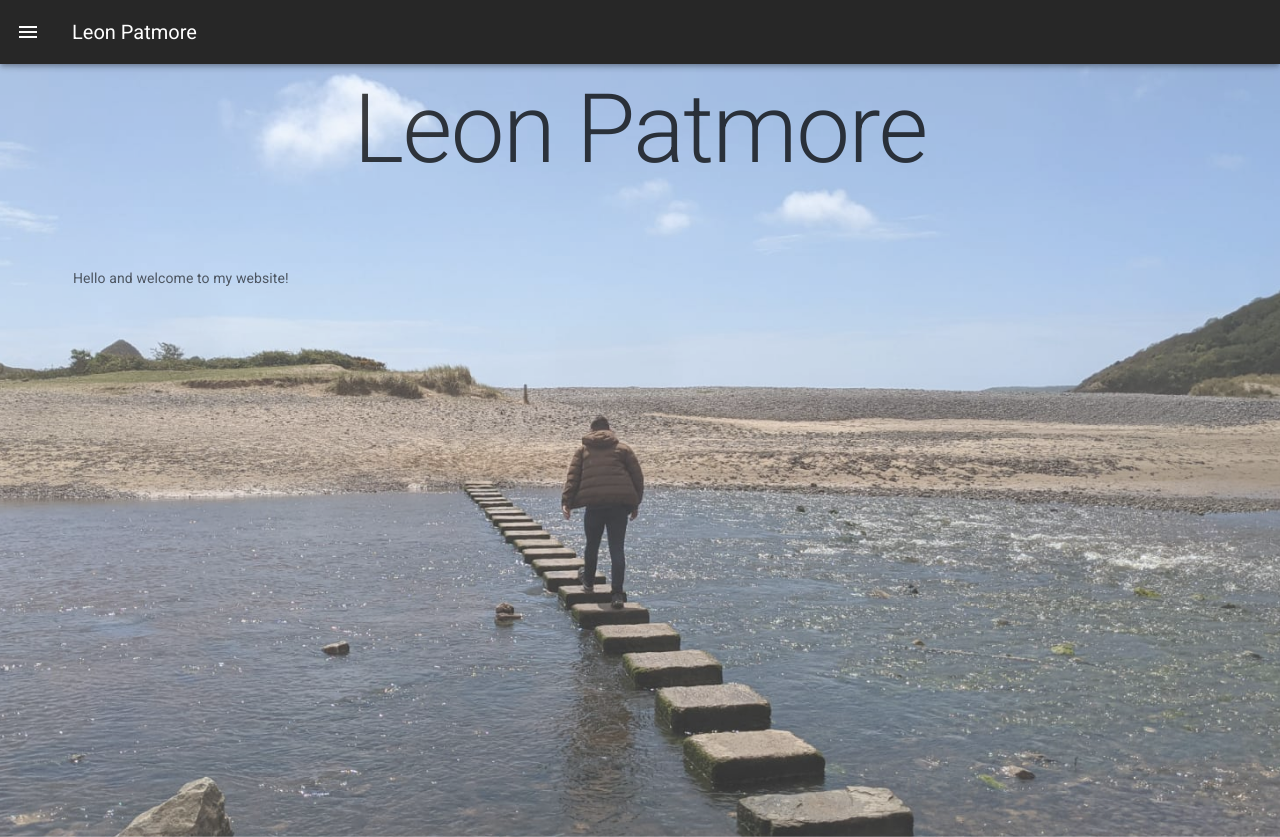
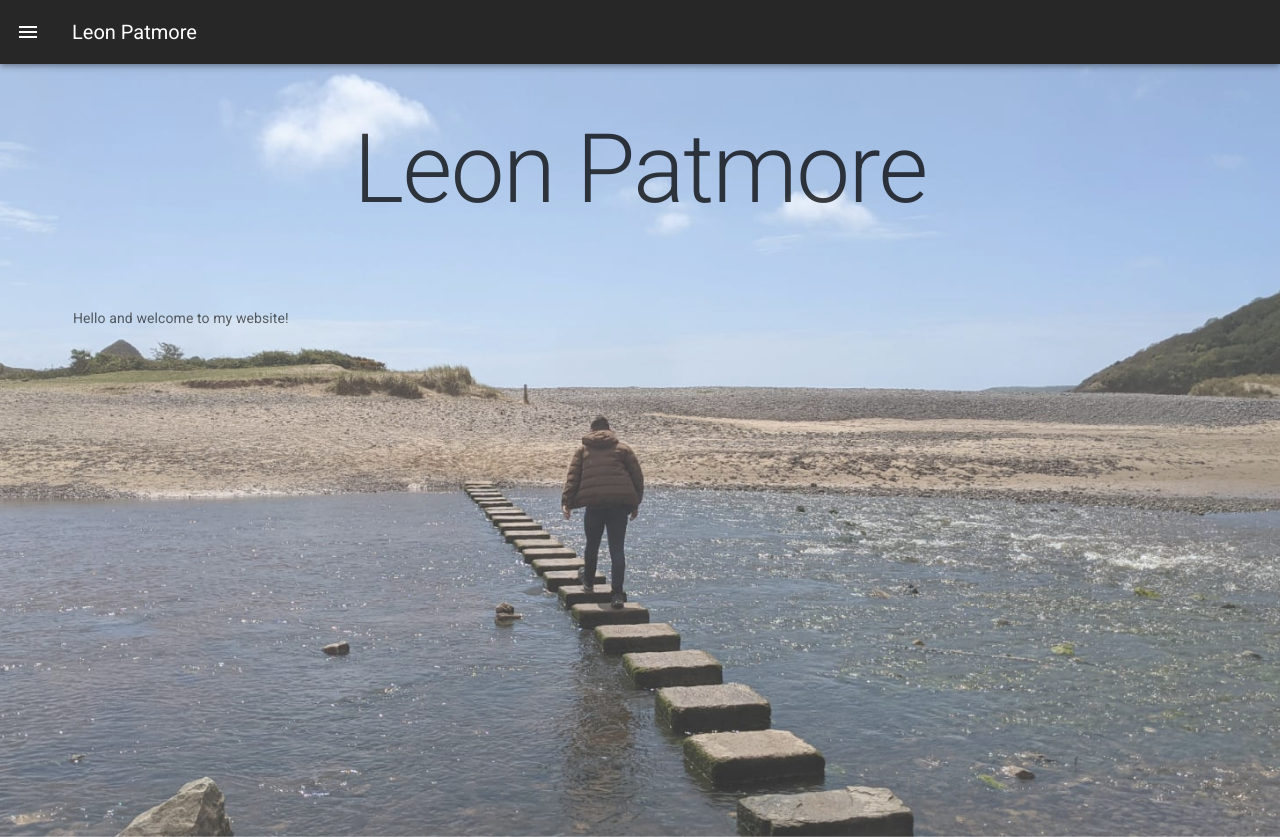
Before and after one commit to LeonPatmore/leon-patmore-website, a Nuxt app: page / in a window 1280 px wide. Shown: the top 837 px of the page. Built offline with nearby package versions, Linux system fonts and the light colour scheme.

Commit message:
title fixes.

```diff
--- a/src/pages/index.vue
+++ b/src/pages/index.vue
@@ -3,7 +3,7 @@
         <span class="bg"></span>
         <v-card outlined color="transparent">
             <v-card-title class="justify-center">
-                <div class="text-title text-md-h1 title-color">
+                <div class="text-md-h1 title-color mt-10 text-h3">
                     Leon Patmore
                 </div>
             </v-card-title>
--- a/src/pages/projects.vue
+++ b/src/pages/projects.vue
@@ -3,7 +3,7 @@
         <span class="bg"></span>
         <v-card outlined color="transparent">
             <v-card-title class="justify-center">
-                <div class="text-title text-md-h1 title-color">Projects</div>
+                <div class="text-md-h1 title-color text-h3">Projects</div>
             </v-card-title>
         </v-card>
         <v-card outlined color="transparent">
```
Also changed, not shown: TODO.txt (added).
